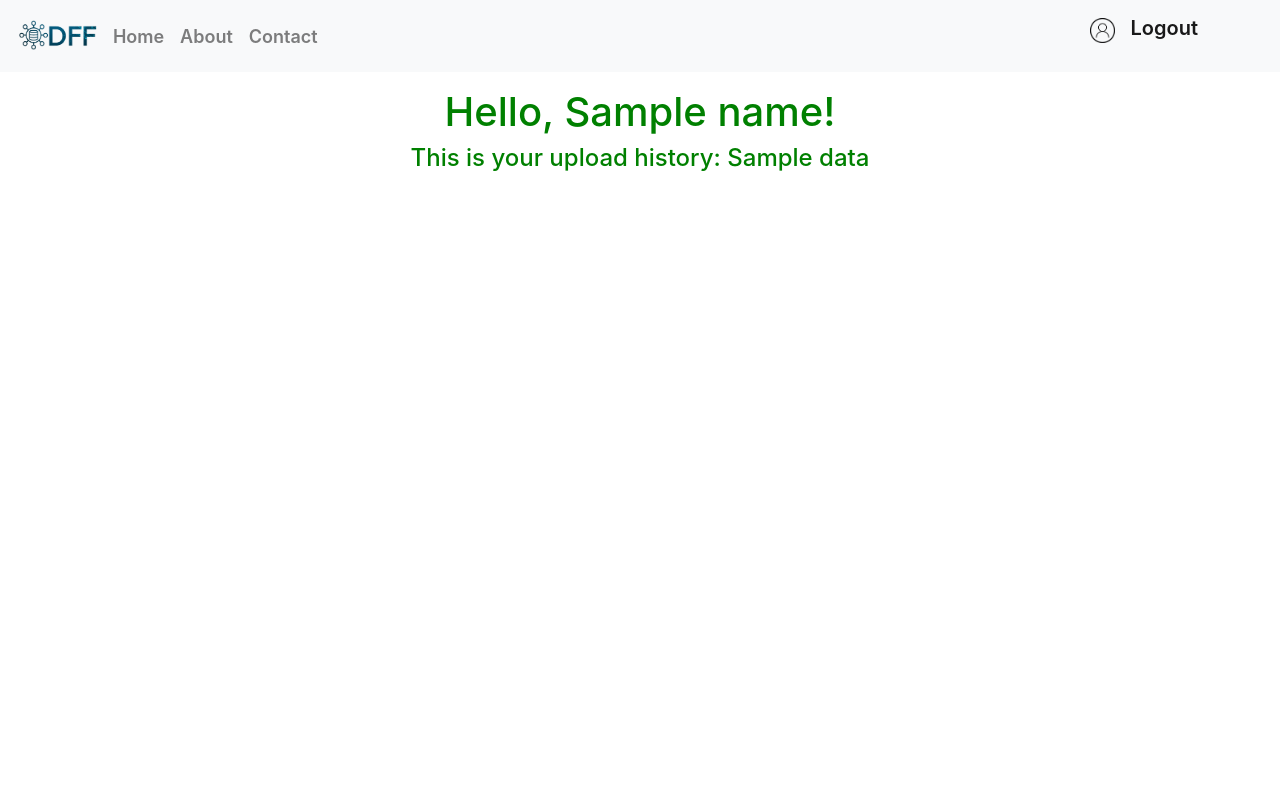
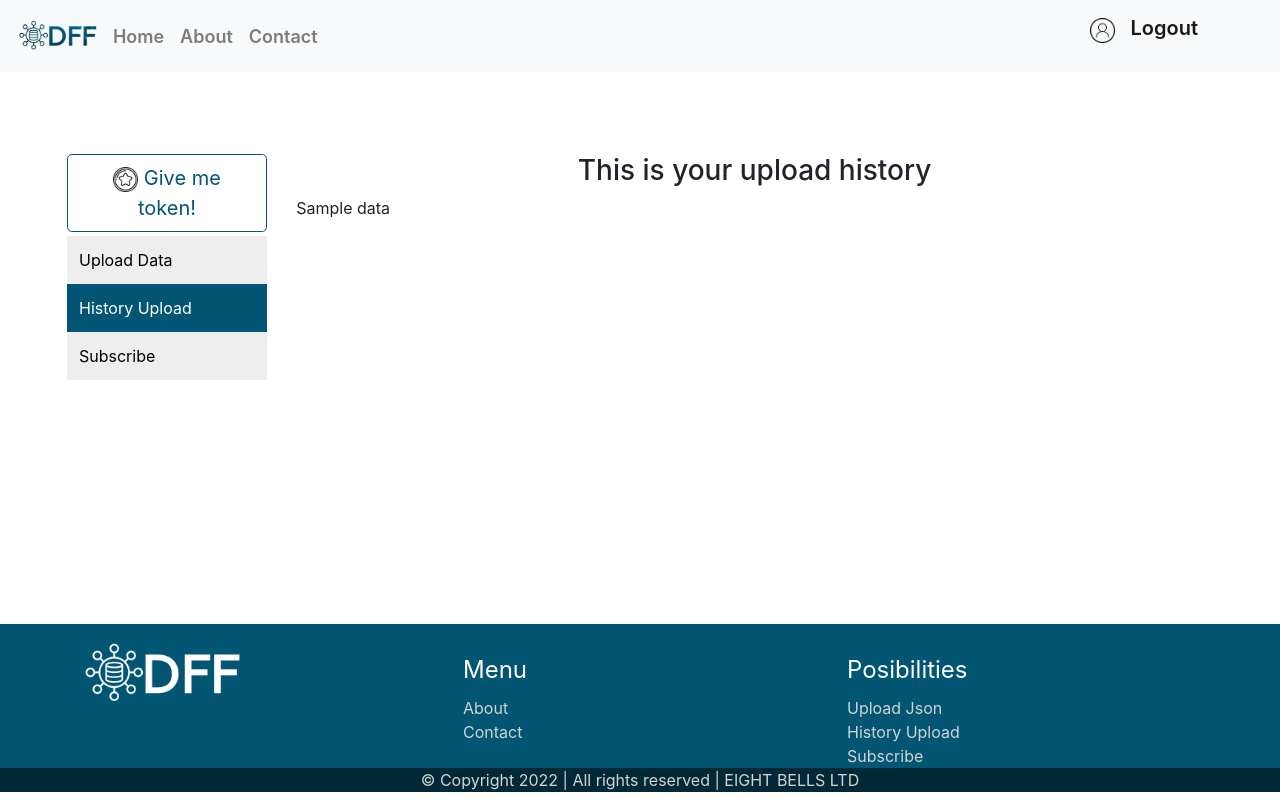
Before and after one commit to HORSE-EU-Project/Pre-Processing, a Flask app: template templates/user_history.html in a window 1280 px wide. Run offline with Flask 2, Linux system fonts and the light colour scheme; the template is opened without the code that fills it: most values are stand-ins (such as "Sample title", 1, 10 or a date in 2020); parts of the project's set-up code (start-up, migrations or seed data) failed here and were passed over; some libraries are stand-ins or nearby versions.

Commit message:
front end update

```diff
--- a/app.py
+++ b/app.py
@@ -23,8 +23,8 @@ from user import User
 #import socket
 
 # Configure Keyrock as the IDM
-KEYROCK_CLIENT_ID = os.environ.get("KEYROCK_CLIENT_ID", None)
-KEYROCK_CLIENT_SECRET = os.environ.get("KEYROCK_CLIENT_SECRET", None)
+KEYROCK_CLIENT_ID = os.environ.get("KEYROCK_CLIENT_ID", "23a8072b-5fd2-412d-b485-287243c5e486")
+KEYROCK_CLIENT_SECRET = os.environ.get("KEYROCK_CLIENT_SECRET", "79745999-794b-46a1-9c59-8508c9a96c63")
 KEYROCK_DISCOVERY_URL = (
     #"https://account.lab.fiware.org"
     "https://10.0.18.77:443"
--- a/static/css/styles.css
+++ b/static/css/styles.css
@@ -19,3 +19,44 @@ input[type="checkbox"]:checked ~ .reveal-if-active {
 }
 
 /*# sourceMappingURL=styles.css.map */
+
+html, body {
+  height: 100%;
+
+}
+.content {
+  min-height: 69%;
+}
+.content-inside {
+  padding: 20px;
+  padding-bottom: 50px;
+
+}
+.footer{
+    height: 200px;
+    margin-top:-200px;
+}
+
+/* sidemenu */
+.vertical-menu {
+  width: 200px;
+  border-radius: 200px;
+}
+
+.vertical-menu a {
+  background-color: #eee;
+  color: black;
+  display: block;
+  padding: 12px;
+  text-decoration: none;
+}
+
+.vertical-menu a:hover {
+  background-color: #ccc;
+}
+
+.vertical-menu a.active {
+  background-color: #025573;
+
+  color: white;
+}
--- a/templates/base.html
+++ b/templates/base.html
@@ -55,6 +55,7 @@
             }
         </style>
         <meta charset="utf-8">
+        <link rel="stylesheet" href="static/css/styles.css">
         <meta name="viewport" content="width=device-width, initial-scale=1, shrink-to-fit=no">
         <link rel="stylesheet" href="https://fonts.googleapis.com/css?family=Varela+Round">
         <link rel="stylesheet" href="https://stackpath.bootstrapcdn.com/bootstrap/4.5.0/css/bootstrap.min.css">
--- a/templates/footer.html
+++ b/templates/footer.html
@@ -1,28 +1,64 @@
-<!doctype html>
-<html lang="en">
-
-    <style>
-        .column-footer{
-            width: 20%;
-            padding-top: 2%;
 
 
-        }
-        .fixed-bottom{
-            min-height: 10%;
-            background-color: #025573
-        }
-    </style>
+<style>
+
+.col-container {
+  display: table; /* Make the container element behave like a table */
+  width: 100%; /* Set full-width to expand the whole page */
+  background-color:#025573 ;
+  padding-left:5%;
+  padding-right: 5%;
+}
+
+.col {
+
+  display: table-cell;
+  width: 33.33%;
+}
+</style>
 
 
-<div class="row fixed-bottom" >
+<div class="col-container">
+    <div class="col">
+        <img src="./static/dff_tr_wh.png" style="height: 100px;">
+    </div>
+
+    <div class="col">
+        <legend style="color: white;">Menu</legend>
+
+        <div>
+            <a href="#" style="color: lightgray;">About</a>
+        </div>
+       <div>
+
+           <a href="#" style="color: lightgray;">Contact</a>
+       </div>
+    </div>
+
+    <div class="col">
+        <legend style="color: white;">Posibilities</legend>
+
+        <div>
+            <a href="/upload" style="color: lightgray;">Upload Json</a>
+        </div>
+        <div>
+           <a href="/upload" style="color: lightgray;">History Upload</a>
+       </div>
+       <div>
+           <a href="/subscribe" style="color: lightgray;">Subscribe</a>
+       </div>
+    </div>
+
+  </div>
+  <div style=" text-align: center; background-color:#002938 ;color: lightgrey; width: 100%;">
+    <p> © Copyright 2022 | All rights reserved | EIGHT BELLS LTD</p>
+</div>
+<!--
+<div class="row footer-content" >
+
 
     <div class="column column-footer">
-
-    </div>
-
-    <div class="column column-footer">
-        <img src="./static/dff_tr_wh.png" style="height: 100px;">
+        <img src="./static/dff_tr_wh.png" style="height: 10px;">
     </div>
 
     <div class="column column-footer vertical">
@@ -57,18 +93,11 @@
 
     </div>
 
-    <div class="column column-footer">
 
-    </div>
     <div style=" text-align: center; background-color:#002938 ;color: lightgrey; width: 100%;">
         <p> © Copyright 2022 | All rights reserved | EIGHT BELLS LTD</p>
     </div>
 
 </div>
 
-
-
-
-
-
-</html>
+-->
--- a/templates/user_history.html
+++ b/templates/user_history.html
@@ -3,11 +3,103 @@
 
 {% block content %}
 
-<p>
-    <h1 style="color:green;text-align:center;">Hello, {{name}}!</h1>
-    <h4 style="color:green;text-align:center;"> This is your upload history: {{data | safe}}</h4>
+<style>
+    .vertical-menu {
+        width: 200px;
+        border-radius: 200px;
+    }
 
-</p>
+    .vertical-menu a {
+        background-color: #eee;
+        color: black;
+        display: block;
+        padding: 12px;
+        text-decoration: none;
+    }
+
+    .vertical-menu a:hover {
+        background-color: #ccc;
+    }
+
+    .vertical-menu a.active {
+        background-color: #025573;
+
+        color: white;
+    }
+
+    th, td {
+  padding: 15px;
+  text-align: left;
+}
+
+thead,
+tfoot {
+    background-color: #025573;
+    color: #fff;
+}
+tr:nth-child(odd){
+    background:rgba(2,85, 115,0.3);}
+
+tr:nth-child(even){
+    background:#f5f5f5;}
+
+.dataframe{
+    margin:0 auto;
+}
+</style>
+
+<body>
+
+    <div class="content">
+        <div class="content-inside ">
+            <div class="row" style="padding:5%">
+
+                <div class="column" style="width:20%;">
+
+                    <div class=" vertical-menu ">
+
+                        <button type="button" class="btn btn-info btn-lg" data-toggle="modal" data-target="#myModal" style="background-color:white; color: #025573; border-width: 1px; border-color: #025573; margin-bottom: 2%;"> <img src="./static/coin.png" style="height: 25px;">&nbsp;Give me token!</button>
+
+                        <div class="modal fade" id="myModal" role="dialog">
+                            <div class="modal-dialog">
+
+                                <div class="modal-content">
+                                    <div class="modal-header">
+                                        <h4 class="modal-title">This is your token!</h4>
+                                        <button type="button" class="close" data-dismiss="modal">&times;</button>
+                                    </div>
+                                    <div class="modal-body">
+                                        <div>
+                                            <input id="password2" type="password" class="form-control" name="password" value= {{tkn}}>
+                                            <small>Copy it!</small>
+                                        </div>
+                                    </div>
+                                </div>
+                            </div>
+                        </div>
+
+                        <a class="" href="/upload">Upload Data</a>
+                        <a class="active"       href="/user_history">History Upload</a>
+                        <a class=""       href="/subscribe">Subscribe</a>
+
+                    </div>
+                </div>
+
+                <div class="column" style="width: 80%; margin: 0 auto;">
+                    <h3 style="text-align:center;">This is your upload history</h3>
+
+                    {{data | safe}}
 
 
+                </div>
+            </div>
+        </div>
+    </div>
+    <footer>
+        {% include "./footer.html" %}
+    </footer>
+
+
+</body>
+
 {% endblock %}
--- a/view_history.py
+++ b/view_history.py
@@ -7,7 +7,7 @@ from flask_login import (
 
 view_history = Blueprint('view_history', __name__, template_folder='templates')
 
-@view_history.route("/main/user_history", methods= ['GET', 'POST'])
+@view_history.route("/user_history", methods= ['GET', 'POST'])
 def view_upload_history():
     if current_user.is_authenticated:
         if request.method=='GET':
```
Also changed, not shown: data_ingestion.py (+6 -17 lines), templates/main.html (+13 -8 lines), templates/subscription.html (+12 -9 lines), templates/upload.html (+10 -8 lines), 1 other file.
